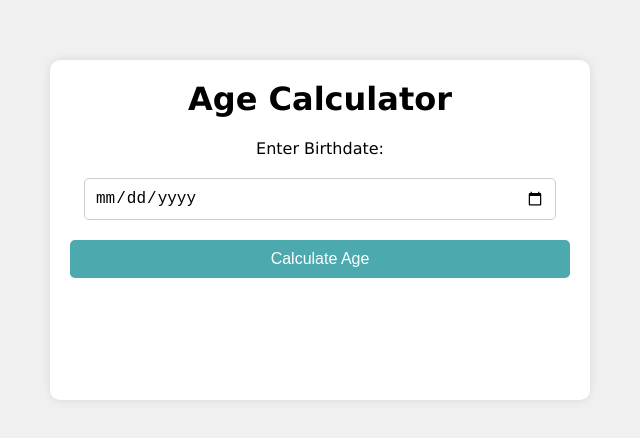
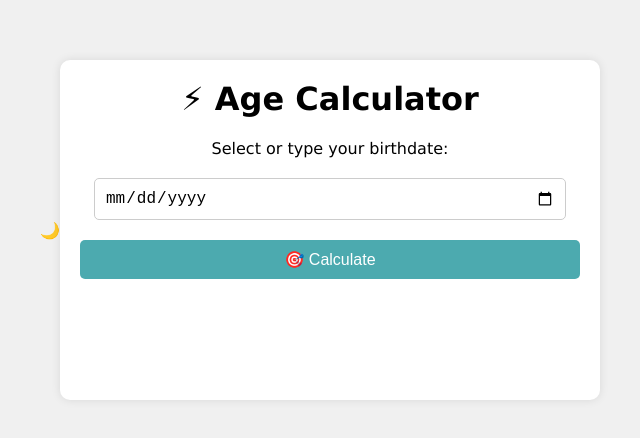
Before and after one commit to ganesh3367/Age-Calculator, a plain HTML site: page index.html in a window 1280 px wide. Shown: the part 170-608 px from the top of the page, without its empty margins (320-960 px from the left). Drawn offline with Linux system fonts and the light colour scheme.

Commit message:
Update index.html

```diff
--- a/index.html
+++ b/index.html
@@ -1,24 +1,26 @@
-
-
 <!DOCTYPE html>
 <html lang="en">
 <head>
-    <meta charset="UTF-8">
-    <meta name="viewport" content="width=device-width, initial-scale=1.0">
-    <title>Age Calculator</title>
-    <link rel="stylesheet" href="stylr.css">
+  <meta charset="UTF-8" />
+  <meta name="viewport" content="width=device-width, initial-scale=1.0"/>
+  <title>Advanced Age Calculator</title>
+  <link rel="stylesheet" href="stylr.css" />
 </head>
 <body>
+  <div class="mode-toggle" id="modeToggle">🌙</div>
+
+  <div class="background">
     <div class="container">
-        <h1>Age Calculator</h1>
-        <form id="age-calculator">
-            <label for="birthdate">Enter Birthdate:</label>
-            <input type="date" id="birthdate" required>
-            <button id="calculate-btn">Calculate Age</button>
-            <p id="result"></p>
-        </form>
+      <h1>⚡ Age Calculator</h1>
+      <form id="age-calculator">
+        <label for="birthdate">Select or type your birthdate:</label>
+        <input type="date" id="birthdate" placeholder="YYYY-MM-DD" required />
+        <button id="calculate-btn">🎯 Calculate</button>
+        <p id="result"></p>
+      </form>
     </div>
+  </div>
 
-    <script src="script.js"></script>
+  <script src="script.js"></script>
 </body>
 </html>
```
